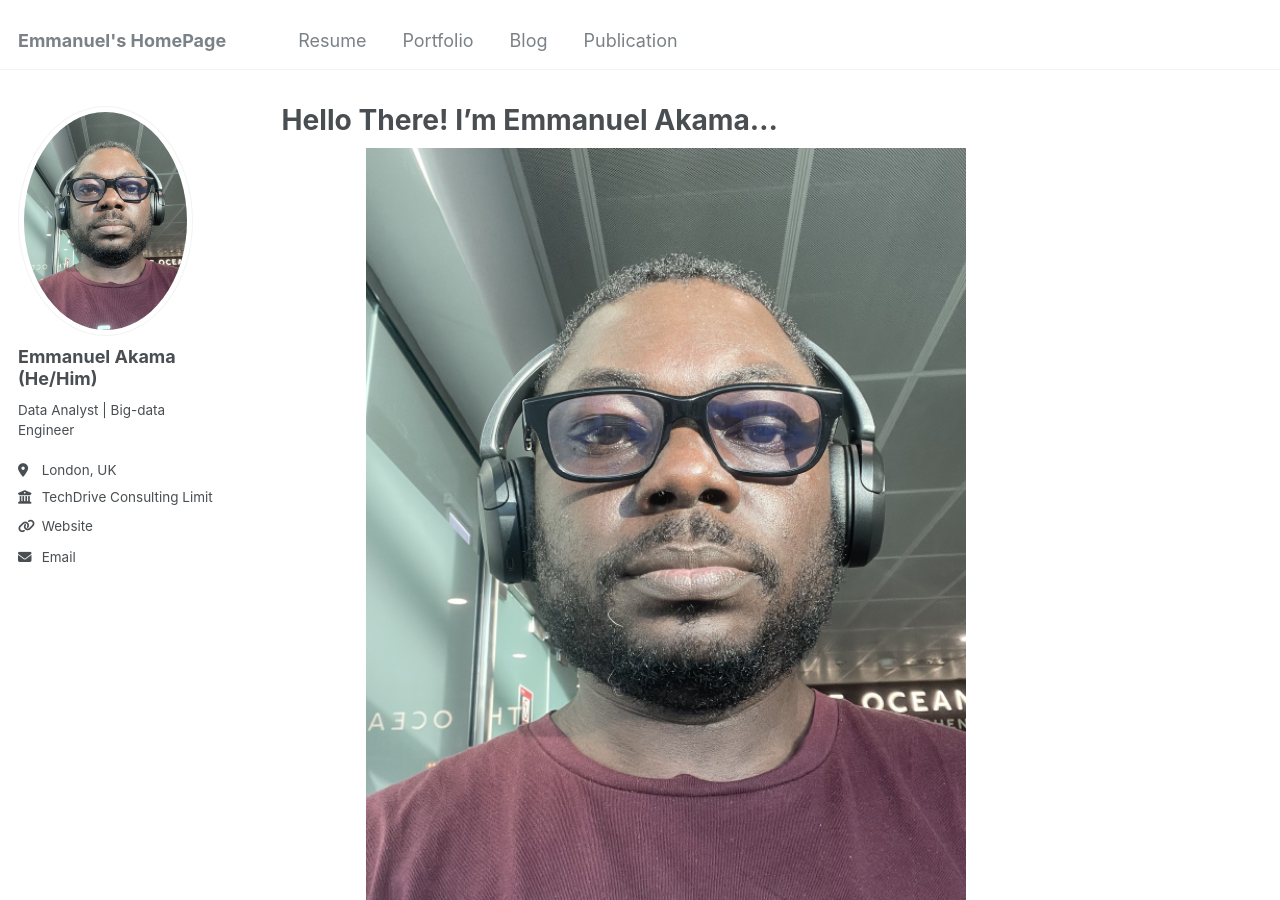
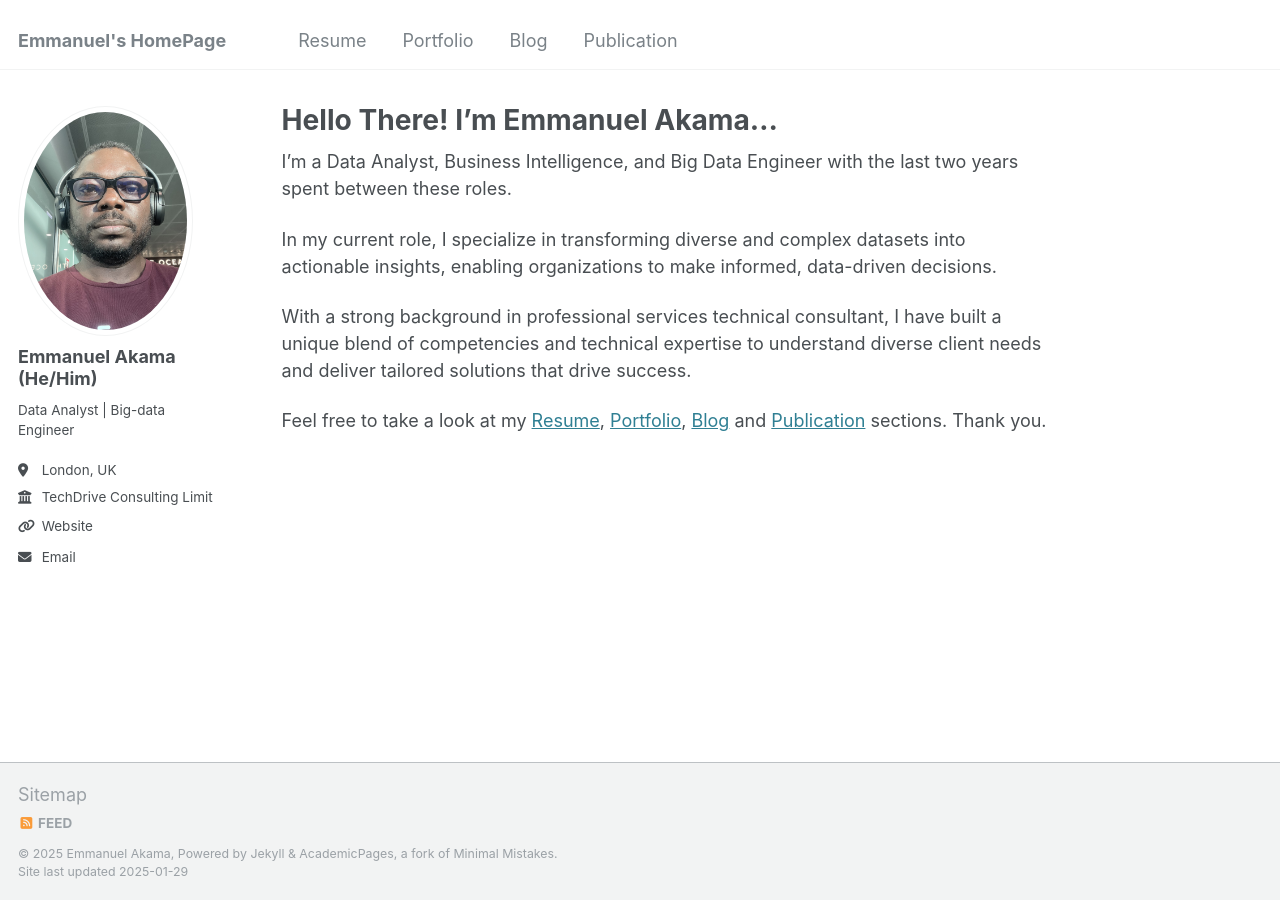
Before and after one commit to Akama-EO/Akama-EO.github.io, a Jekyll site: the page built from _pages/about.md, in a window 1280 px wide and 900 px high. Built offline with Jekyll 4.4.1, drawn with Linux system fonts in a browser that asks for light colours.

Commit message:
Update about.md

```diff
--- a/_pages/about.md
+++ b/_pages/about.md
@@ -7,8 +7,6 @@ redirect_from:
   - /about.html
 ---
 
-![Welcome](images/profile_photo.png){: .align-center width="600" height="250"}
-
 I'm a Data Analyst, Business Intelligence, and Big Data Engineer with the last two years spent between these roles.
 
 In my current role, I specialize in transforming diverse and complex datasets into actionable insights, enabling organizations to make informed, data-driven decisions.
```
